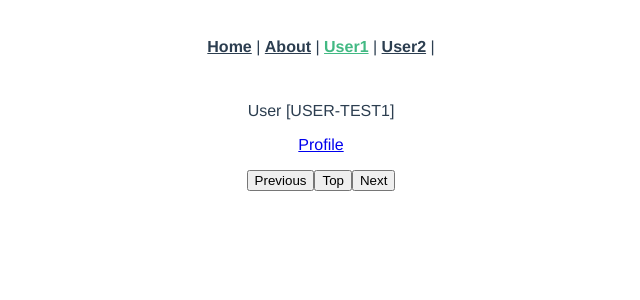
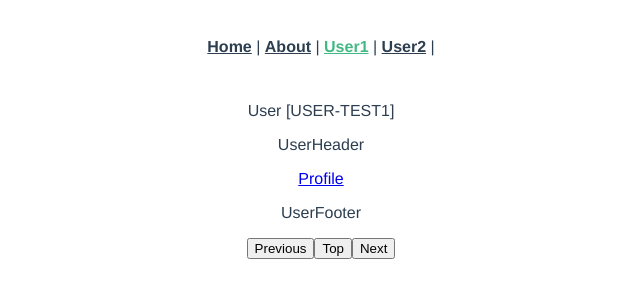
Before and after one commit to tissueMO/vuejs-tutorial, a Vue app in the folder vue-router/: page /#/user/USER-TEST1 in a window 1280 px wide. Shown: the top 300 px of the page, without its empty margins (319-959 px from the left). Built offline with nearby package versions, Linux system fonts and the light colour scheme.

Commit message:
名前付きビュー 完全に理解

```diff
--- a/vue-router/src/components/User.vue
+++ b/vue-router/src/components/User.vue
@@ -1,7 +1,11 @@
 <template>
   <div>
     <p>User [{{ this.$route.params.id }}]</p>
-    <router-view/>
+
+    <router-view name="user-header" />
+    <router-view />
+    <router-view name="user-footer" />
+
     <button @click="previous">Previous</button>
     <button @click="top">Top</button>
     <button @click="next">Next</button>
--- /dev/null
+++ b/vue-router/src/components/UserFooter.vue
@@ -0,0 +1,11 @@
+<template>
+  <p>
+    UserFooter
+  </p>
+</template>
+
+<script>
+export default {
+  name: 'UserFooter'
+}
+</script>
--- /dev/null
+++ b/vue-router/src/components/UserHeader.vue
@@ -0,0 +1,11 @@
+<template>
+  <p>
+    UserHeader
+  </p>
+</template>
+
+<script>
+export default {
+  name: 'UserHeader'
+}
+</script>
--- a/vue-router/src/router/index.js
+++ b/vue-router/src/router/index.js
@@ -4,6 +4,8 @@ import Home from '../views/Home.vue'
 import User from '../components/User.vue'
 import UserHome from '../components/UserHome.vue'
 import UserProfile from '../components/UserProfile.vue'
+import UserHeader from '../components/UserHeader.vue'
+import UserFooter from '../components/UserFooter.vue'
 
 Vue.use(VueRouter)
 
@@ -28,12 +30,20 @@ const routes = [
         // サブルートに該当しないときのビューをセットできる
         path: '',
         name: 'User',
-        component: UserHome
+        components: {
+          default: UserHome,
+          'user-header': UserHeader,
+          'user-footer': UserFooter
+        }
       },
       {
         // ルートはネストすることができる
         path: 'profile',
-        component: UserProfile
+        components: {
+          default: UserProfile,
+          'user-header': UserHeader,
+          'user-footer': UserFooter
+        }
       }
     ]
   }
```
